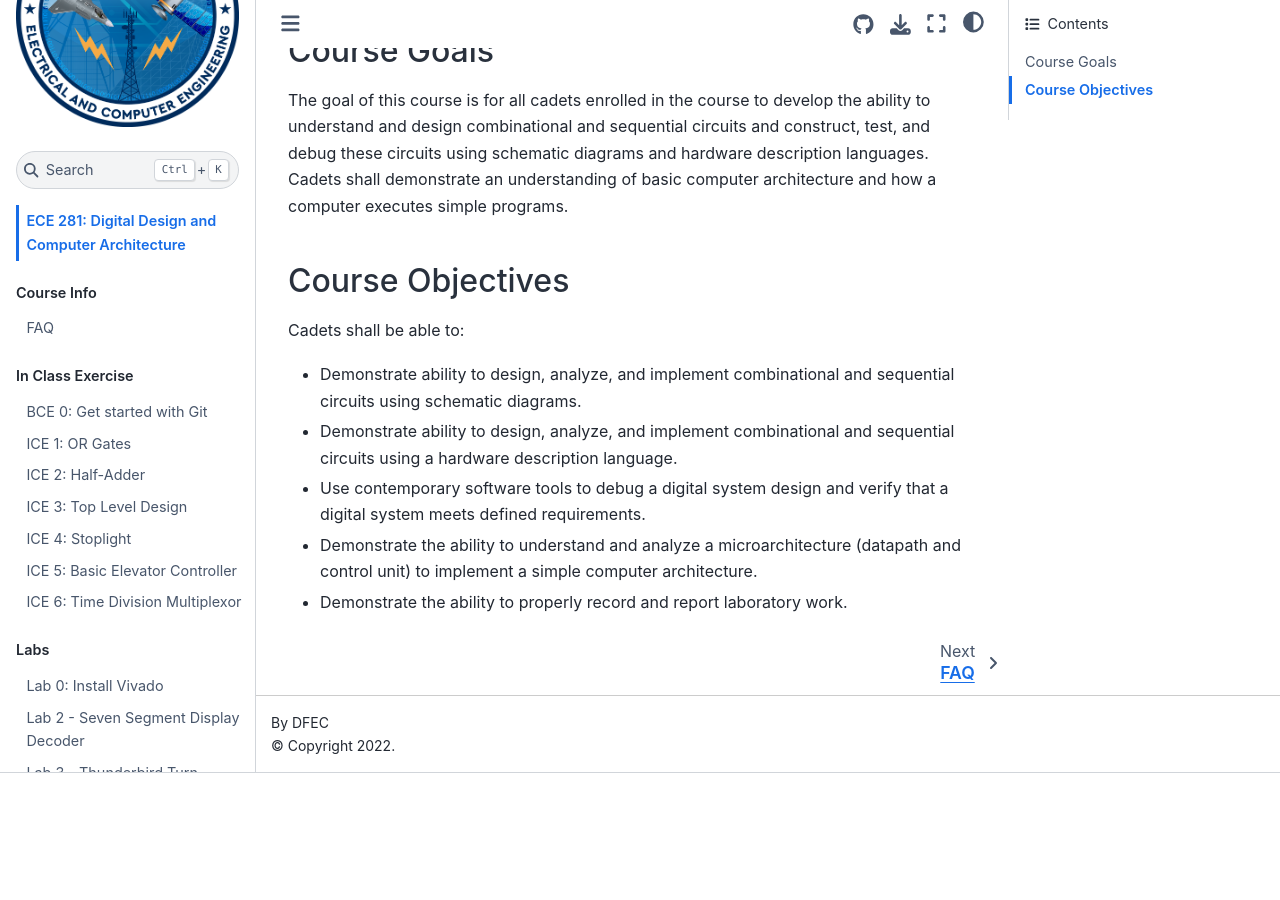
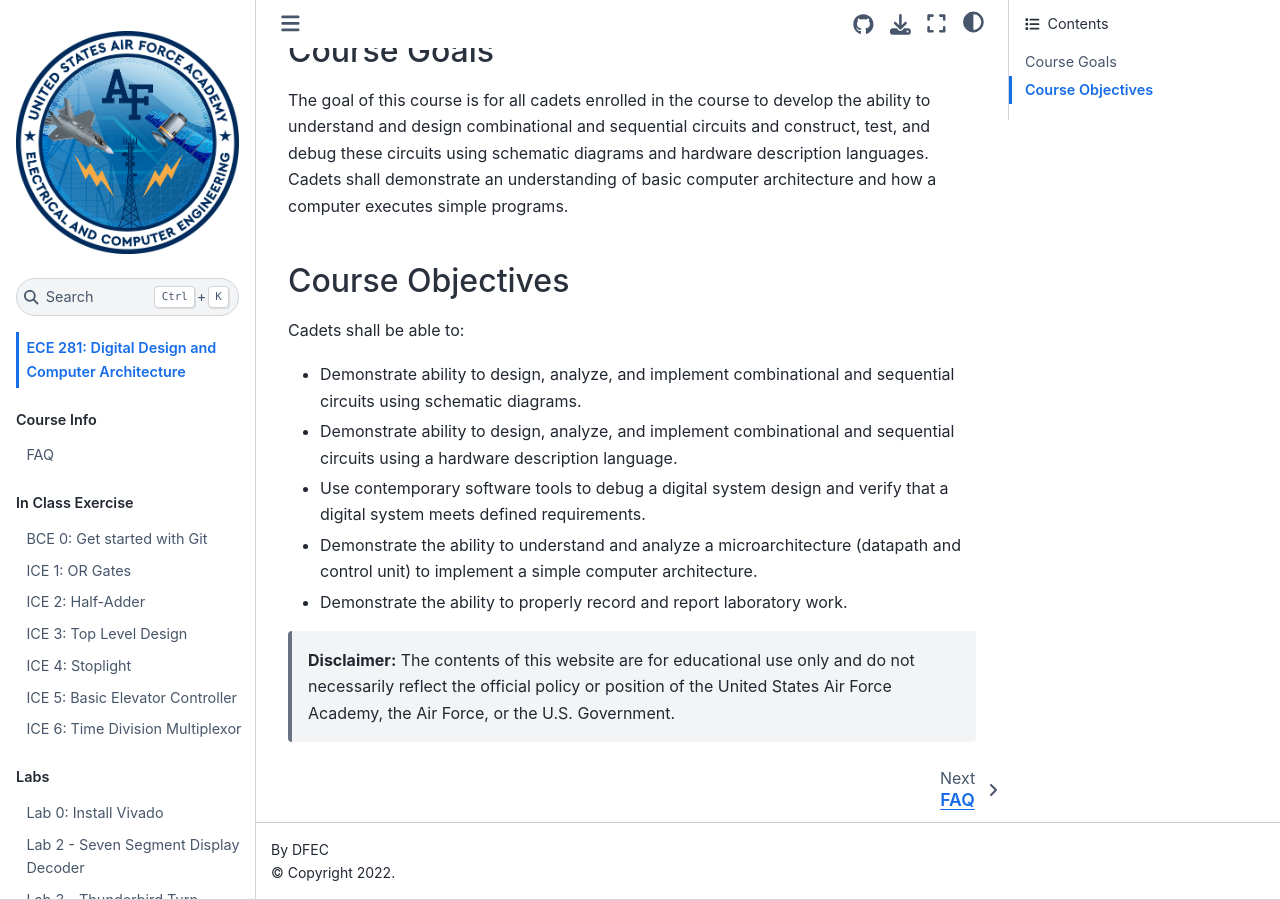
Before and after one commit to USAFA-ECE/ece281-book, a Jupyter Book: the page built from book/intro.md, in a window 1280 px wide and 900 px high, scrolled down 868 px. Built offline with Jupyter Book 1.0.4 settings and Sphinx 7.4.7 and the Sphinx Book theme 1.1.4, drawn with Linux system fonts in a browser that asks for light colours; pages that are not in the unit, such as notebooks, are missing from menus; before the commit the page ends 1641 px from its top, so only the background shows below that.

Commit message:
Add gov disclaimer

```diff
--- a/book/intro.md
+++ b/book/intro.md
@@ -16,3 +16,7 @@
 - Use contemporary software tools to debug a digital system design and verify that a digital system meets defined requirements.
 - Demonstrate the ability to understand and analyze a microarchitecture (datapath and control unit) to implement a simple computer architecture.
 - Demonstrate the ability to properly record and report laboratory work.
+
+> **Disclaimer:** The contents of this website are for educational use only
+> and do not necessarily reflect the official policy or position of the United States Air Force Academy,
+> the Air Force, or the U.S. Government.
```
